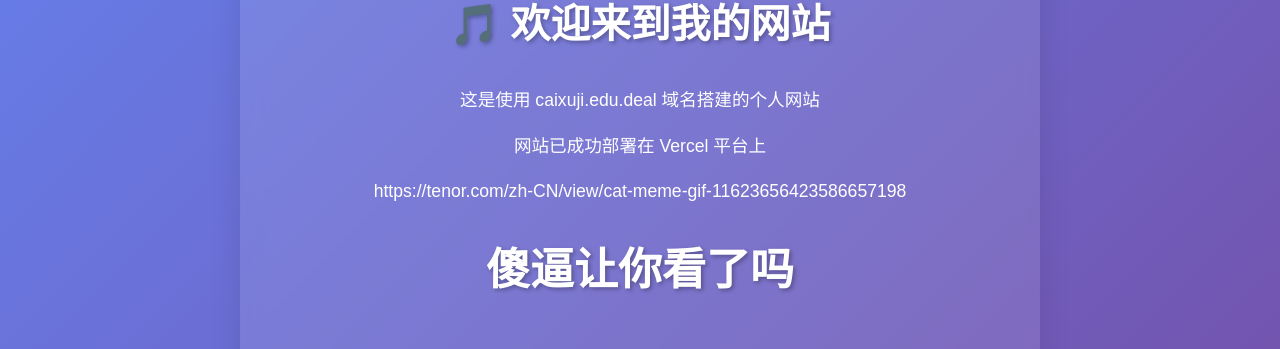
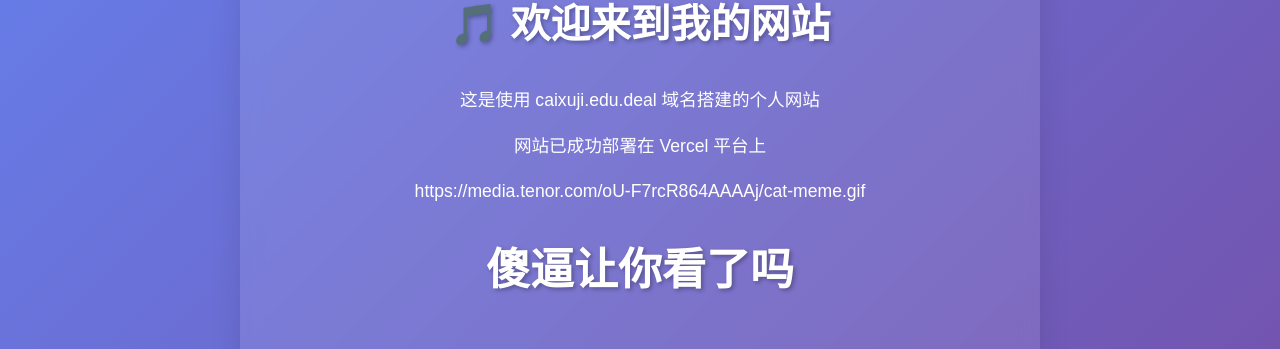
Before and after one commit to zilv123/AI-test, a plain HTML site: page index.html in a window 1280 px wide. Shown: the part 115-464 px from the top of the page. Drawn offline with Linux system fonts and the light colour scheme.

Commit message:
Update index.html

```diff
--- a/index.html
+++ b/index.html
@@ -45,7 +45,7 @@
         <div class="content">
             <p>这是使用 caixuji.edu.deal 域名搭建的个人网站</p>
             <p>网站已成功部署在 Vercel 平台上</p>
-            <img>https://tenor.com/zh-CN/view/cat-meme-gif-11623656423586657198</>
+            <img>https://media.tenor.com/oU-F7rcR864AAAAj/cat-meme.gif</>
             <h1>傻逼让你看了吗</h1>
         </div>
         <div class="footer">
```
